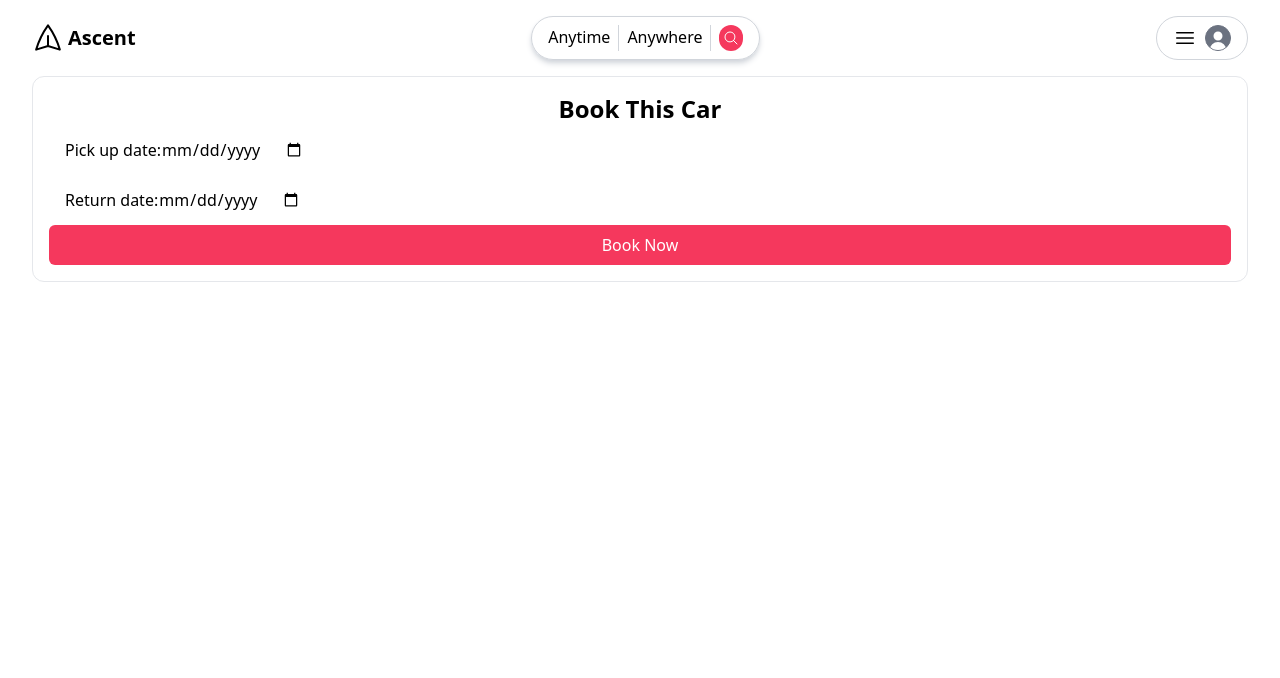
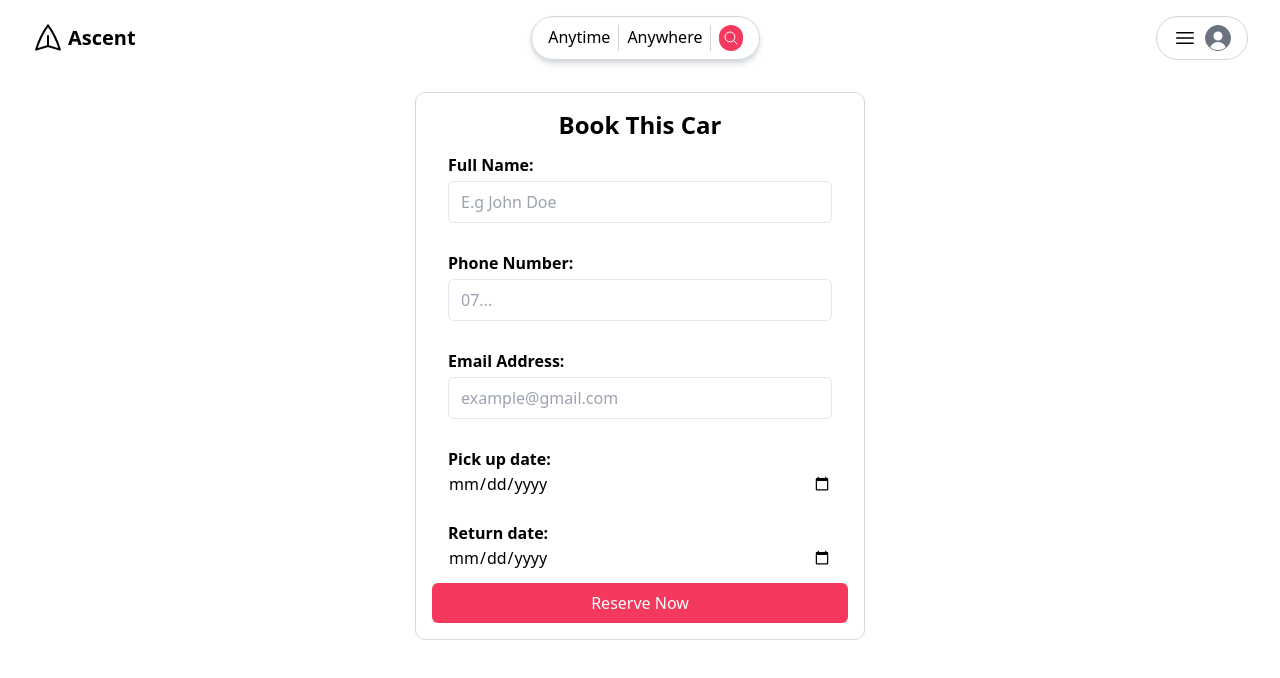
Before and after one commit to salvatoluice/ascent, a React (Vite) app in the folder client/: page /cars/1/booking in a window 1280 px wide. Shown: the top 678 px of the page. Built offline with nearby package versions, Linux system fonts and the light colour scheme; no server answers.

Commit message:
Booking form

```diff
--- a/client/src/index.css
+++ b/client/src/index.css
@@ -10,6 +10,16 @@ textarea {
     height: 140px;
 }
 
+form.book {
+    width: 450px;
+    justify-content: center;
+    align-items: center;
+    margin: auto;
+    border: 0.5px solid #dbd9d9;
+    padding: 1rem;
+    border-radius: 10px;
+}
+
 button {
     @apply bg-gray-300
 }
--- a/client/src/pages/BookingForm.jsx
+++ b/client/src/pages/BookingForm.jsx
@@ -3,20 +3,35 @@ import React, { useState } from 'react'
 const BookingForm = () => {
     const [checkin, setCheckin] = useState('');
     const [checkout, setCheckout] = useState('');
+    const [name, setName] = useState('');
+    const [number, setNumber] = useState('');
+    const [email, setEmail] = useState('');
   return (
-    <div className='border rounded-xl mt-4 p-4'>
-        <div className="">
+    <div className='rounded-xl mt-4 p-4'>
+        <form className="book">
             <h1 className='text-center font-bold text-2xl'>Book This Car </h1>
-            <div className="block py-3 px-4">
-                <label>Pick up date:</label>
+            <div className="grid py-3 px-4">
+                <label className='font-semibold'>Full Name:</label>
+                <input type="text" placeholder='E.g John Doe' value={name} onChange={e => setName(e.target.value)} />
+            </div>
+            <div className="grid py-3 px-4">
+                <label className='font-semibold'>Phone Number:</label>
+                <input type="number" placeholder='07...' value={number} onChange={e => setNumber(e.target.value)} />
+            </div>
+            <div className="grid py-3 px-4">
+                <label className='font-semibold'>Email Address:</label>
+                <input type="email" placeholder='example@gmail.com' value={email} onChange={e => setEmail(e.target.value)} />
+            </div>
+            <div className="grid py-3 px-4">
+                <label className='font-semibold'>Pick up date:</label>
                 <input type="date" value={checkin} onChange={e => setCheckin(e.target.value)} />
             </div>
-            <div className="py-3 px-4">
-                <label>Return date:</label>
+            <div className="grid py-3 px-4">
+                <label className='font-semibold'>Return date:</label>
                 <input type="date" value={checkout} onChange={e => setCheckout(e.target.value)} />
             </div>
-            <button className='primary'>Book Now</button>
-        </div>
+            <button className='primary'>Reserve Now</button>
+        </form>
     </div>
   )
 }
```
